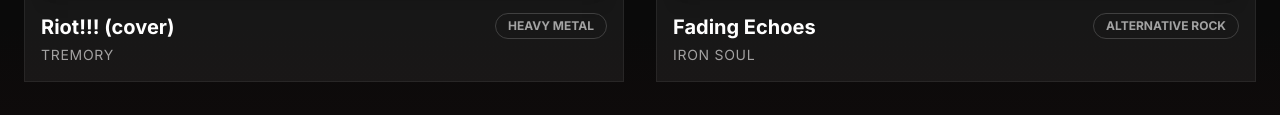
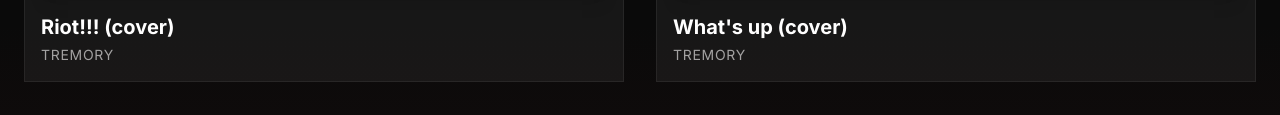
Before and after one commit to Joshua921111/mysite, a plain HTML site: page index.html in a window 1280 px wide. Shown: the part 2280-2395 px from the top of the page. Drawn offline with nearby package versions, Linux system fonts and the light colour scheme.

Commit message:
Update index.html

```diff
--- a/index.html
+++ b/index.html
@@ -273,17 +273,16 @@
                             <h3 class="text-xl font-bold text-white group-hover:text-red-500 transition-colors">Riot!!! (cover)</h3>
                             <p class="text-neutral-400 text-sm uppercase tracking-wider mt-1">TRemory</p>
                         </div>
-                        <span class="text-xs font-bold border border-neutral-700 text-neutral-400 px-3 py-1 rounded-full uppercase">Heavy Metal</span>
                     </div>
                 </div>
 
-                <!-- Video 2: Fading Echoes (Google Drive Embed) -->
+                <!-- Video 2: What's up (Google Drive Embed) -->
                 <div class="bg-neutral-900 border border-neutral-800 p-4 hover:border-red-600 transition-colors group">
                     <div class="relative w-full aspect-video bg-black mb-4 overflow-hidden shadow-lg">
-                        <!-- 重複上述步驟取得第二個影片的連結 -->
+                        <!-- Updated Video Link -->
                         <iframe
                             class="w-full h-full object-cover"
-                            src="https://drive.google.com/file/d/SECOND_VIDEO_URL_HERE/preview"
+                            src="https://drive.google.com/file/d/12InKDwOmDNfW0mD50w4I4QZqeo0LZXYq/preview"
                             width="640"
                             height="480"
                             allow="autoplay"
@@ -293,10 +292,9 @@
                     </div>
                     <div class="flex justify-between items-start">
                         <div>
-                            <h3 class="text-xl font-bold text-white group-hover:text-red-500 transition-colors">Fading Echoes</h3>
-                            <p class="text-neutral-400 text-sm uppercase tracking-wider mt-1">Iron Soul</p>
+                            <h3 class="text-xl font-bold text-white group-hover:text-red-500 transition-colors">What's up (cover)</h3>
+                            <p class="text-neutral-400 text-sm uppercase tracking-wider mt-1">TRemory</p>
                         </div>
-                        <span class="text-xs font-bold border border-neutral-700 text-neutral-400 px-3 py-1 rounded-full uppercase">Alternative Rock</span>
                     </div>
                 </div>
             </div>
```
